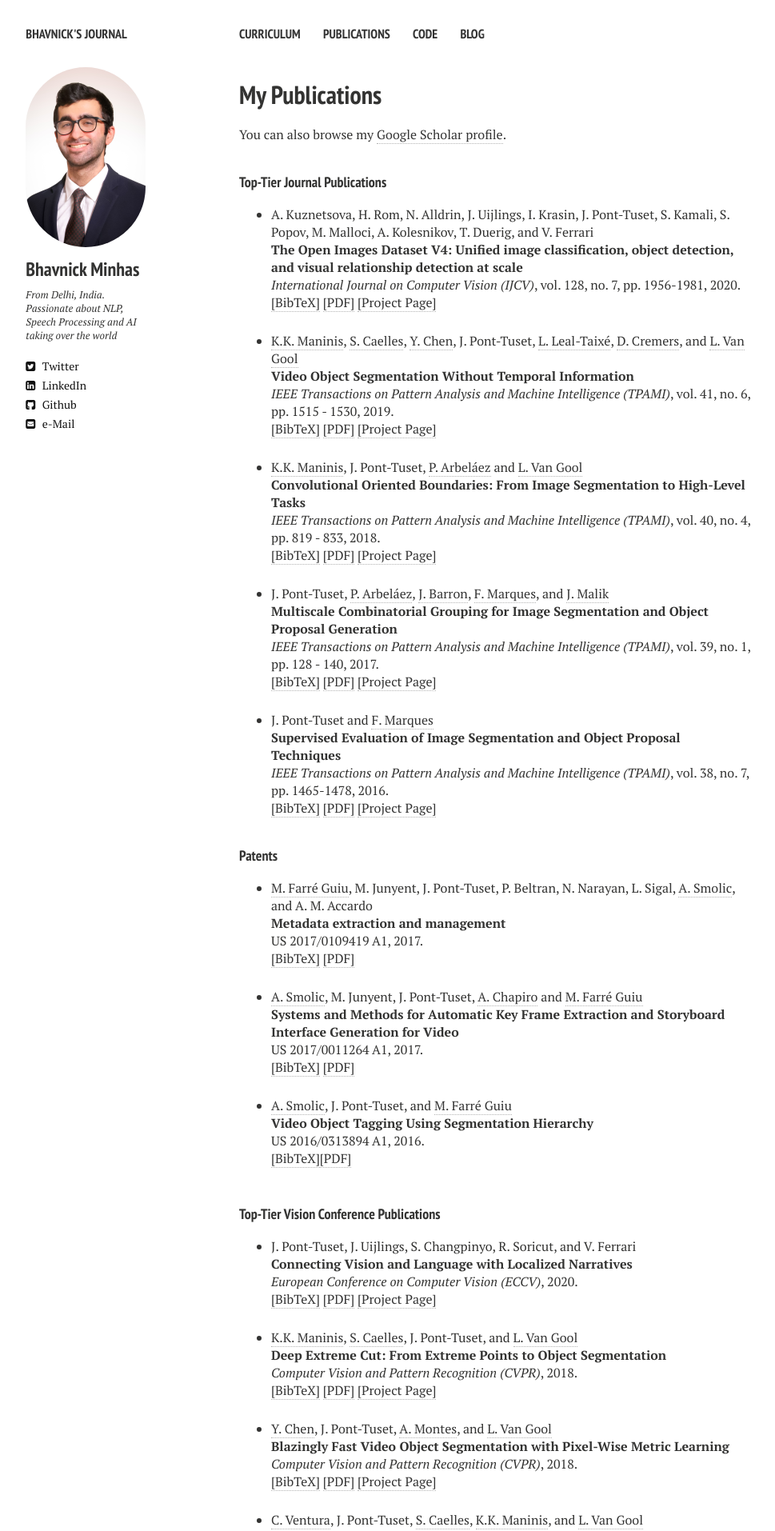
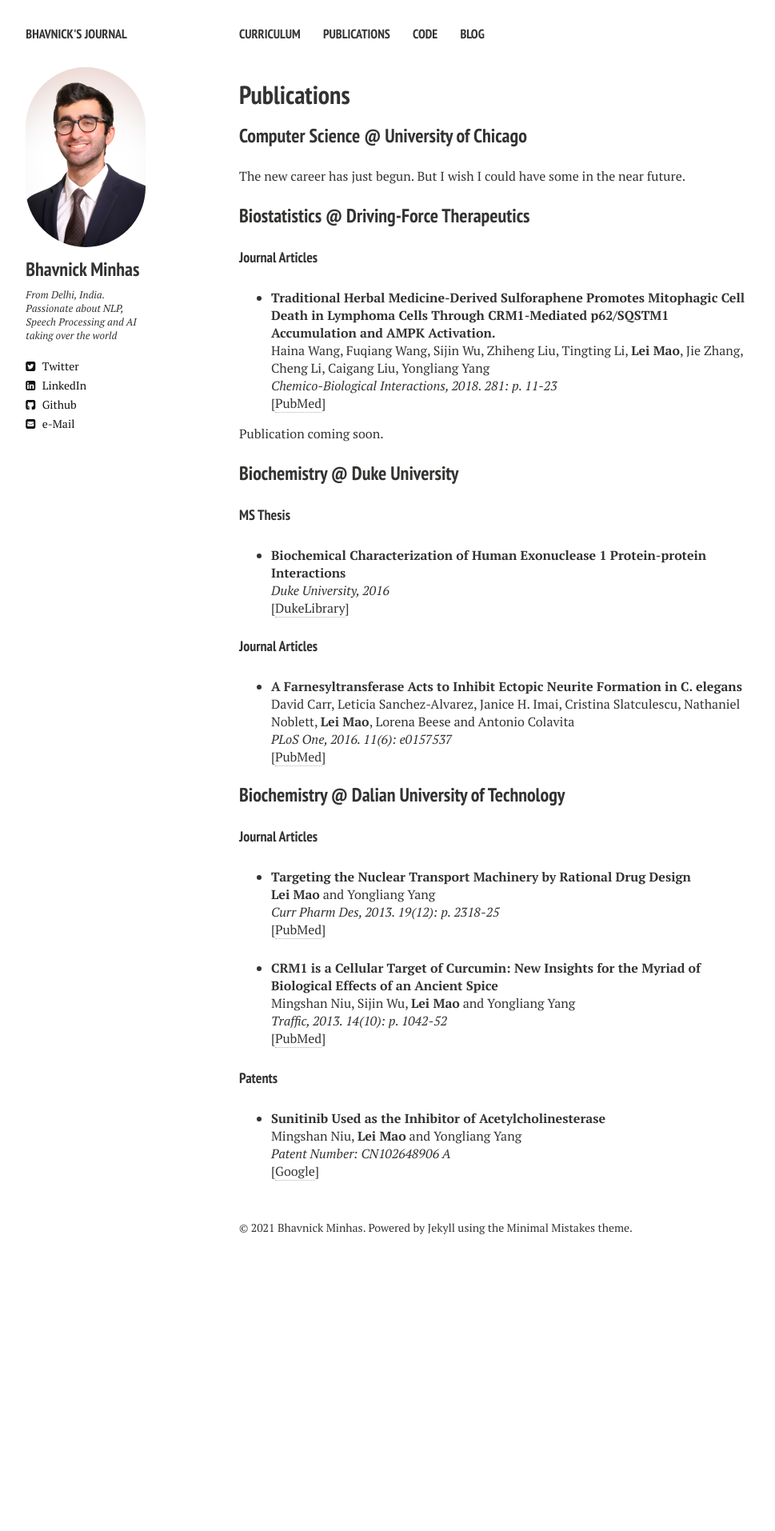
Before and after one commit to bhavnicksm/Bhavnicksm.github.io, a Jekyll site: the page built from publications.md, in a window 1280 px wide. Shown: the top 1914 px of the page at 80% size, without its empty margins (21-990 px from the left). Built offline with Jekyll 4.4.1, drawn with Linux system fonts in a browser that asks for light colours; nearby versions of some CDN libraries; after the commit the page ends 1593 px from its top, so only the background shows below that; some of the changed text lies outside the part shown.

Commit message:
Update publications.md

```diff
--- a/publications.md
+++ b/publications.md
@@ -1,10 +1,59 @@
 ---
-layout: publications
+layout: page
 permalink: /publications/
-title: My Publications
+title: Publications
 tags: [publications]
-modified: 8-7-2014
+modified: 8-15-2017
 comments: false
 ---
 
-You can also browse my <a href="http://scholar.google.es/citations?user=VCBBx24AAAAJ" target="_blank">Google Scholar profile</a>.
+### Computer Science @ University of Chicago
+
+The new career has just begun. But I wish I could have some in the near future.
+
+### Biostatistics @ Driving-Force Therapeutics
+
+#### Journal Articles
+
+* **Traditional Herbal Medicine-Derived Sulforaphene Promotes Mitophagic Cell Death in Lymphoma Cells Through CRM1-Mediated p62/SQSTM1 Accumulation and AMPK Activation.** <br />
+  Haina Wang, Fuqiang Wang, Sijin Wu, Zhiheng Liu, Tingting Li, **Lei Mao**, Jie Zhang, Cheng Li, Caigang Liu, Yongliang Yang <br />
+  *Chemico-Biological Interactions, 2018. 281: p. 11-23*<br />
+  [[PubMed](https://www.ncbi.nlm.nih.gov/pubmed/29247643)]<br />
+
+Publication coming soon.
+
+### Biochemistry @ Duke University
+
+#### MS Thesis
+
+* **Biochemical Characterization of Human Exonuclease 1 Protein-protein Interactions** <br />
+  *Duke University, 2016* <br />
+  [[DukeLibrary](https://dukespace.lib.duke.edu/dspace/handle/10161/12914)] <br />
+
+#### Journal Articles
+
+* **A Farnesyltransferase Acts to Inhibit Ectopic Neurite Formation in C. elegans** <br />
+  David Carr, Leticia Sanchez-Alvarez, Janice H. Imai, Cristina Slatculescu, Nathaniel Noblett, **Lei Mao**, Lorena Beese and Antonio Colavita <br />
+  *PLoS One, 2016. 11(6): e0157537* <br />
+  [[PubMed](https://www.ncbi.nlm.nih.gov/pubmed/27300162)] <br />
+
+### Biochemistry @ Dalian University of Technology
+
+#### Journal Articles
+
+* **Targeting the Nuclear Transport Machinery by Rational Drug Design** <br />
+  **Lei Mao** and Yongliang Yang <br />
+  *Curr Pharm Des, 2013. 19(12): p. 2318-25* <br />
+  [[PubMed](https://www.ncbi.nlm.nih.gov/pubmed/23082981)] <br />
+
+* **CRM1 is a Cellular Target of Curcumin: New Insights for the Myriad of Biological Effects of an Ancient Spice** <br />
+  Mingshan Niu, Sijin Wu, **Lei Mao** and Yongliang Yang <br />
+  *Traffic, 2013. 14(10): p. 1042-52* <br />
+  [[PubMed](https://www.ncbi.nlm.nih.gov/pubmed/23829533)] <br />
+
+#### Patents
+
+* **Sunitinib Used as the Inhibitor of Acetylcholinesterase** <br />
+  Mingshan Niu, **Lei Mao** and Yongliang Yang <br />
+  *Patent Number: CN102648906 A* <br />
+  [[Google](https://encrypted.google.com/patents/CN102648906A?cl=ru)] <br />
```
